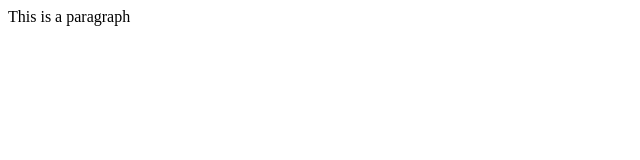
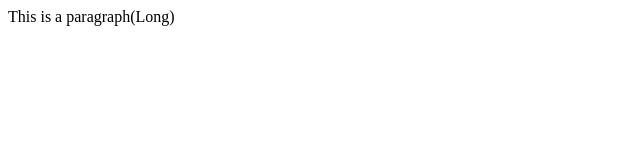
Before and after one commit to UsmanAli90/localrepo, a plain HTML site: page index.html in a window 1280 px wide. Shown: the full height of the page, 0-640 px from the left. Drawn offline with Linux system fonts and the light colour scheme.

Commit message:
Add Long Para

```diff
--- a/index.html
+++ b/index.html
@@ -1 +1 @@
-<p>This is a paragraph</p>
+<p>This is a paragraph(Long)</p>
```
